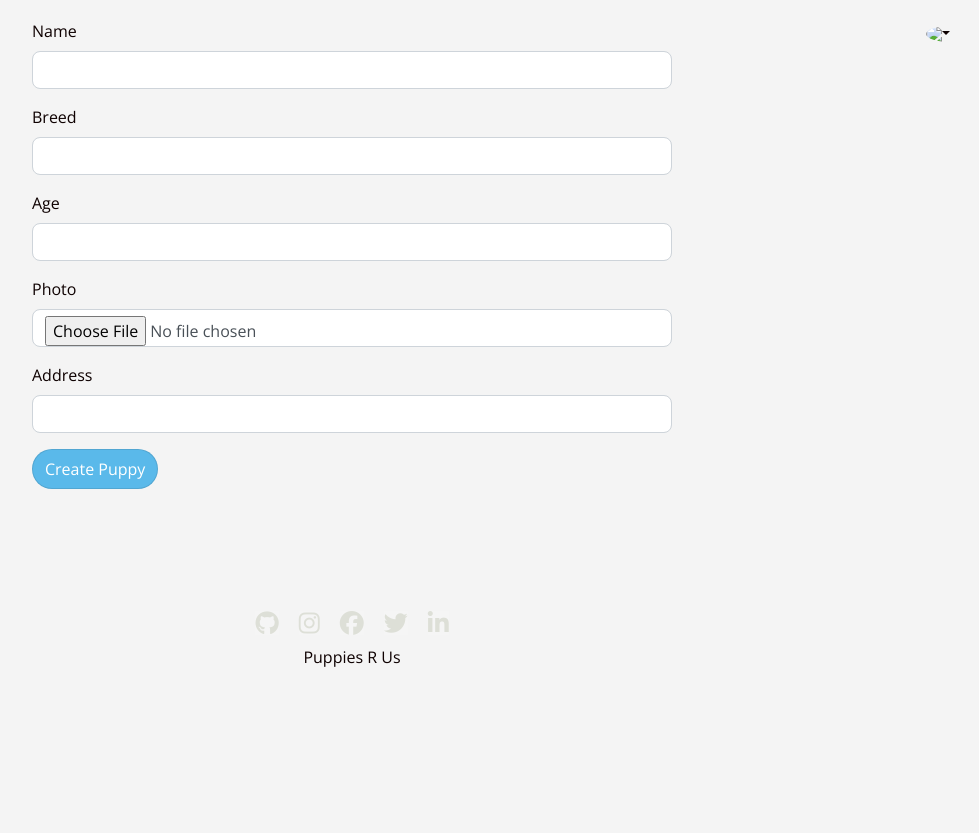
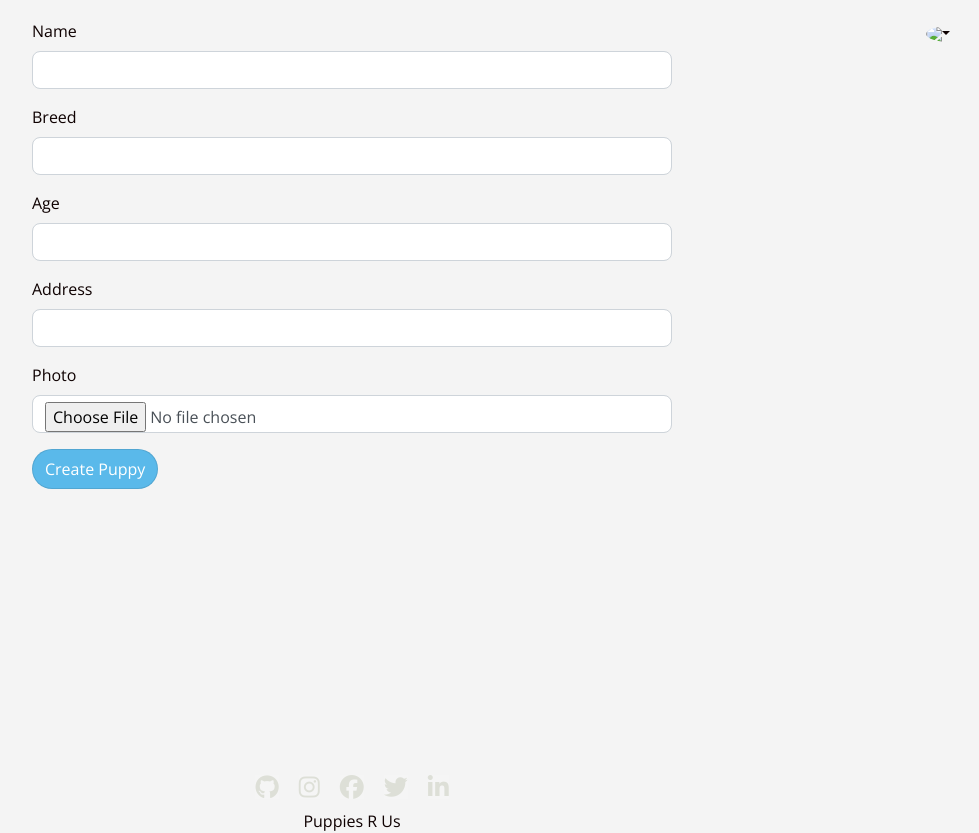
Before and after one commit to AdelMuu/puppies-website, a Rails app: page /puppies/new in a window 1280 px wide. Shown: the part 74-907 px from the top of the page, without its empty margins (288-1267 px from the left). Before the commit the page ends 741 px from the top, so only its background shows below. Run offline with Rails 7, Linux system fonts and the light colour scheme; the visitor is signed in with stand-in values (Sample User, id 1); style sheets or scripts are compiled from the project's sources; some libraries are stand-ins or nearby versions; some web fonts are replaced.

Commit message:
changed the order of the form

```diff
--- a/app/assets/stylesheets/components/_footer.scss
+++ b/app/assets/stylesheets/components/_footer.scss
@@ -38,3 +38,9 @@
   font-family: 'Open Sans', sans-serif;
 
 }
+
+.form-container {
+  display: flex;
+  flex-direction: column;
+  margin-top: 180px;
+}
--- a/app/assets/stylesheets/components/_form_style.scss
+++ b/app/assets/stylesheets/components/_form_style.scss
@@ -12,7 +12,7 @@ form {
   display: block;
   font-family: 'Open Sans', sans-serif;
   font-size: 18px;
-  padding: 0px 450px;
+  padding: 15px 450px;
   font-weight: 100;
   margin: 0 auto;
   width: 100%;
--- a/app/assets/stylesheets/components/_navbar.scss
+++ b/app/assets/stylesheets/components/_navbar.scss
@@ -63,5 +63,5 @@
   line-height: 1;
   padding: 8px;
   border-bottom: 2px;
-  border-bottom-color: rgba(0,0,0,0.5);
+  border-bottom-color: rgba(0,0,0,0.2);
 }
--- a/app/views/puppies/_form.html.erb
+++ b/app/views/puppies/_form.html.erb
@@ -5,9 +5,9 @@
       <%= f.input :name %>
       <%= f.input :breed %>
       <%= f.input :age %>
+      <%= f.input :address %>
       <%= f.input :photo %>
       <%= f.input :photo_cache, as: :hidden %>
-      <%= f.input :address %>
 
     <div class="form-actions">
     <%= f.button :submit %>
--- a/app/views/shared/_footer.html.erb
+++ b/app/views/shared/_footer.html.erb
@@ -1,3 +1,4 @@
+<div class="form-container">
   <div class="footer">
     <div class="footer-links">
       <a href="#"><i class="fab fa-github color-green"></i></a>
@@ -7,7 +8,5 @@
       <a href="#"><i class="fab fa-linkedin color-green"></i></a>
     </div>
   </div>
-
- <div class="footer-copyright">
-    Puppies R Us
+  <div class="footer-copyright">Puppies R Us</div>
 </div>
```
Also changed, not shown: app/views/devise/registrations/new.html.erb (+4 -4 lines). Lines whose indentation alone changed are shown as unchanged.
